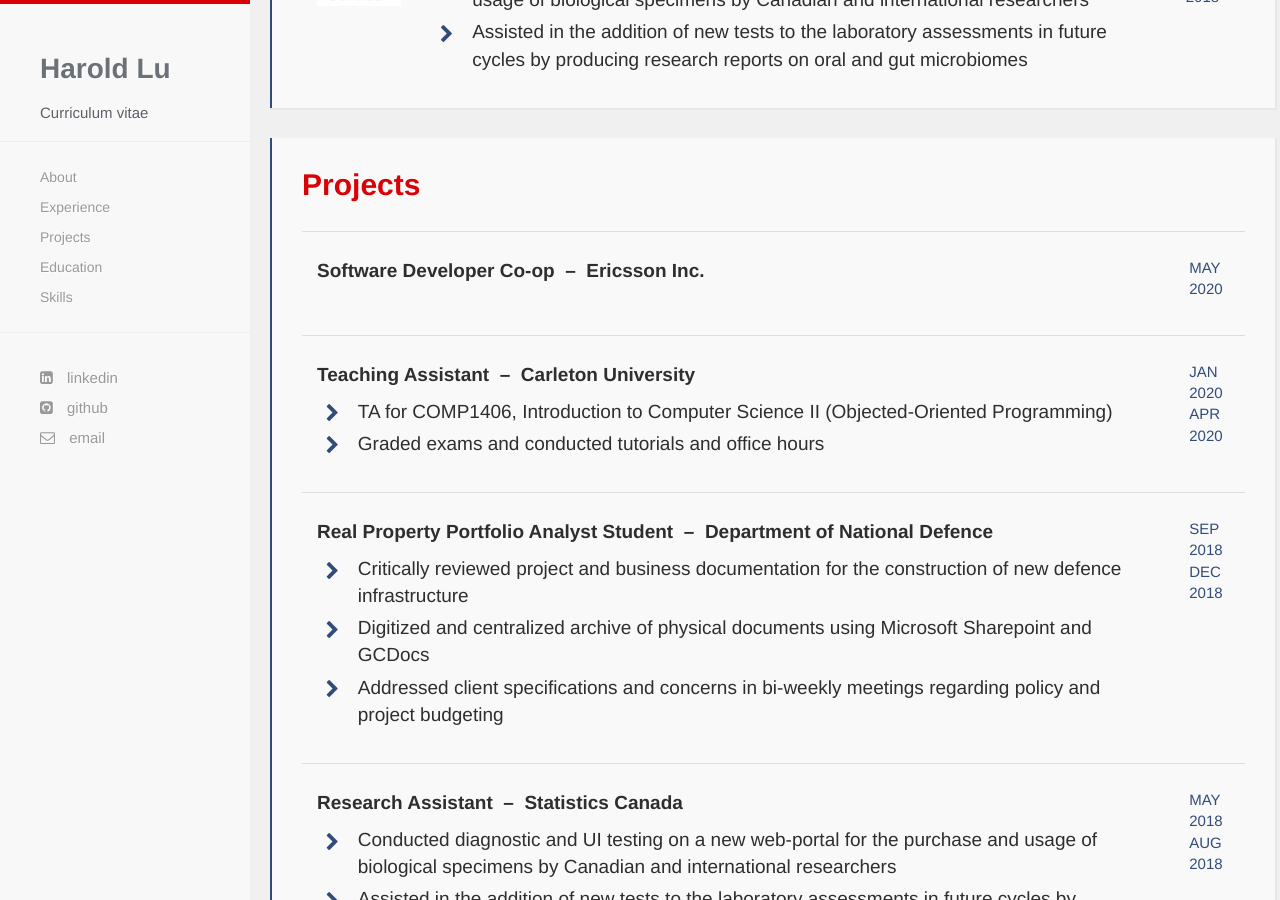
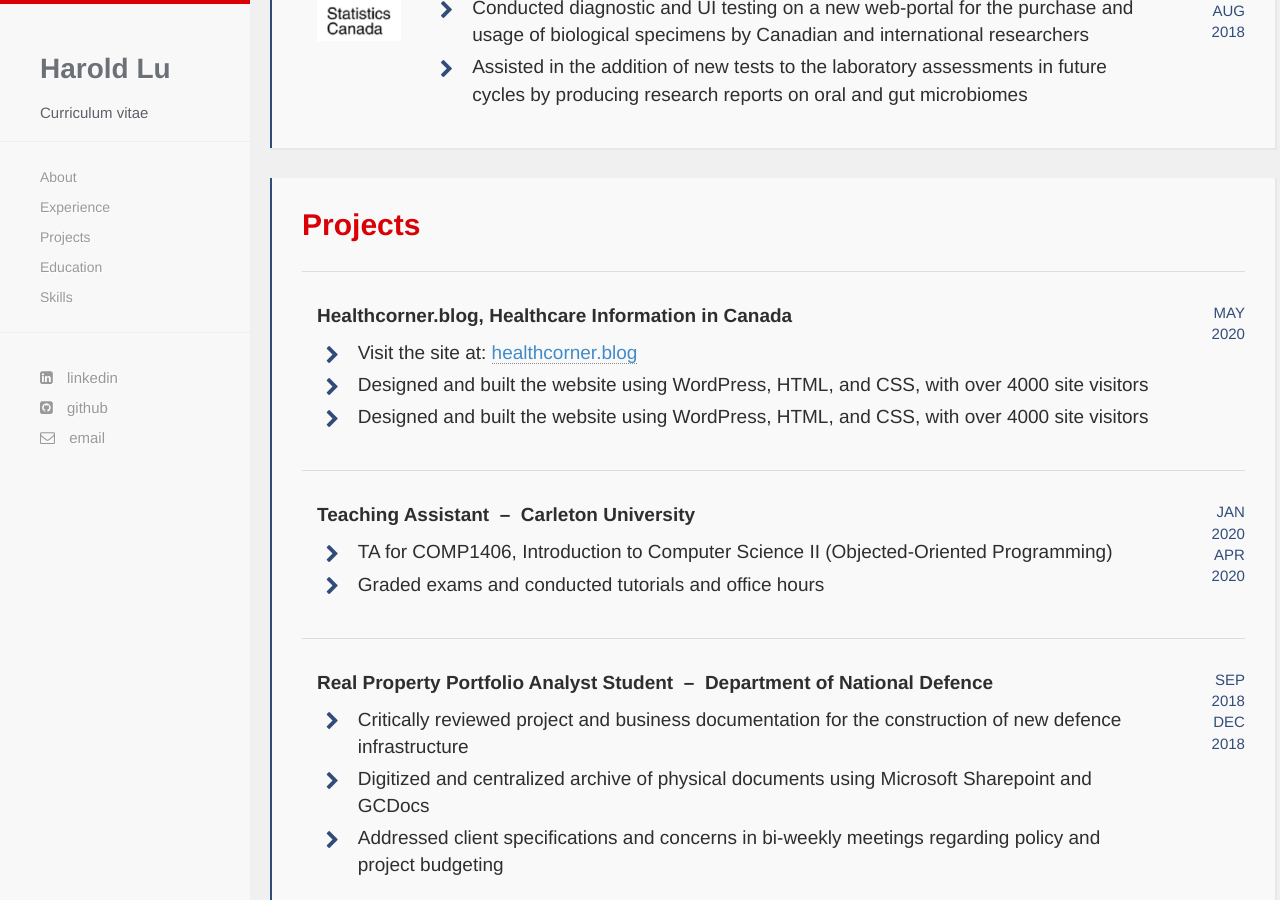
Before and after one commit to harold-lu/harold-lu.github.io, a Jekyll site: the page built from index.html, in a window 1280 px wide and 900 px high, scrolled down 1799 px. Built offline with Jekyll 4.4.1, drawn with Linux system fonts in a browser that asks for light colours; nearby versions of some CDN libraries; some web fonts are replaced.

Commit message:
Add projects

```diff
--- a/index.html
+++ b/index.html
@@ -26,10 +26,10 @@
       <table class="table table-condensed" style="width:100%">
         <tbody>
           <tr>
-            <td style="padding:25px 15px 25px 15px">
+            <td style="padding:30px 15px 30px 15px">
               <p><img src="{{ site.baseurl }}/images/ericsson.jpg" alt="Ericsson logo"></p>
             </td>
-            <td style="width:80%;padding:25px 15px 25px 15px">
+            <td style="width:80%;padding:30px 15px 30px 15px">
               <p style="color:#2e2e2e;font-size:19px;font-weight:600">Software Developer Co-op &nbsp;&ndash;&nbsp; Ericsson Inc.</p>
 <!--			  <ul  class="fa-ul" style="font-size:19px;font-weight:450;color:#2e2e2e;padding:0px">
 				<li style="padding-bottom:5px"><span class="fa-li"><i class="fa fa-chevron-right" style="padding-right:10px;color:#324C79"></i></span> </li>
@@ -37,30 +37,30 @@
 			  </ul>
 -->
 			</td>
-            <td style="padding:25px 0px 25px 0px">
-			  <p style="color:#324C79; font-size:15px;font-weight:500;padding:0px 0px 0px 15px">MAY 2020</p>
+            <td style="padding:30px 0px 30px 0px">
+			  <p style="color:#324C79; font-size:15px;font-weight:500;padding:0px 0px 0px 15px;text-align:right">MAY 2020</p>
 			</td>
           </tr>
           <tr>
-            <td style="padding:25px 15px 25px 15px">
+            <td style="padding:30px 15px 30px 15px">
               <p><img src="{{ site.baseurl }}/images/carleton.jpg" alt="Carleton University logo"></p>
             </td>
-            <td style="width:80%;padding:25px 15px 25px 15px">
+            <td style="width:80%;padding:30px 15px 30px 15px">
               <p style="color:#2e2e2e;font-size:19px;font-weight:600">Teaching Assistant &nbsp;&ndash;&nbsp; Carleton University</p>
 			  <ul  class="fa-ul" style="font-size:19px;font-weight:450;color:#2e2e2e;padding:0px">
 				<li style="padding-bottom:5px"><span class="fa-li"><i class="fa fa-chevron-right" style="padding-right:10px;color:#324C79"></i></span> TA for COMP1406, Introduction to Computer Science II (Objected-Oriented Programming)</li>
 				<li><span class="fa-li"><i class="fa fa-chevron-right" style="padding-right:10px;color:#324C79"></i></span> Graded exams and conducted tutorials and office hours</li>
 			  </ul>
 			</td>
-            <td style="padding:25px 0px 25px 0px">
-			  <p style="color:#324C79; font-size:15px;font-weight:500;padding:0px 0px 0px 15px">JAN 2020<br>APR 2020</p>
+            <td style="padding:30px 0px 30px 0px">
+			  <p style="color:#324C79; font-size:15px;font-weight:500;padding:0px 0px 0px 15px;text-align:right">JAN 2020<br>APR 2020</p>
 			</td>
           </tr>
           <tr>
-            <td style="padding:25px 15px 25px 15px">
+            <td style="padding:30px 15px 30px 15px">
               <p><img src="{{ site.baseurl }}/images/dnd.jpg" alt="DND logo"></p>
             </td>
-            <td style="width:80%;padding:25px 15px 25px 15px">
+            <td style="width:80%;padding:30px 15px 30px 15px">
               <p style="color:#2e2e2e;font-size:19px;font-weight:600">Real Property Portfolio Analyst Student &nbsp;&ndash;&nbsp; Department of National Defence</p>
 			  <ul  class="fa-ul" style="font-size:19px;font-weight:450;color:#2e2e2e;padding:0px">
 				<li style="padding-bottom:5px"><span class="fa-li"><i class="fa fa-chevron-right" style="padding-right:10px;color:#324C79"></i></span> Critically reviewed project and business documentation for the construction of new defence infrastructure</li>
@@ -68,23 +68,23 @@
 				<li><span class="fa-li"><i class="fa fa-chevron-right" style="padding-right:10px;color:#324C79"></i></span> Addressed client specifications and concerns in bi-weekly meetings regarding policy and project budgeting</li>
 			  </ul>
 			</td>
-            <td style="padding:25px 0px 25px 0px">
-			  <p style="color:#324C79; font-size:15px;font-weight:500;padding:0px 0px 0px 15px">SEP 2018<br>DEC 2018</p>
+            <td style="padding:30px 0px 30px 0px">
+			  <p style="color:#324C79; font-size:15px;font-weight:500;padding:0px 0px 0px 15px;text-align:right">SEP 2018<br>DEC 2018</p>
 			</td>
           </tr>
 		  <tr>
-            <td style="padding:25px 15px 25px 15px">
+            <td style="padding:30px 15px 30px 15px">
               <p><img src="{{ site.baseurl }}/images/stats.jpg" alt="Statistics Canada logo"></p>
             </td>
-            <td style="width:80%;padding:25px 15px 25px 15px">
+            <td style="width:80%;padding:30px 15px 30px 15px">
               <p style="color:#2e2e2e;font-size:19px;font-weight:600">Research Assistant &nbsp;&ndash;&nbsp; Statistics Canada</p>
 			  <ul  class="fa-ul" style="font-size:19px;font-weight:450;color:#2e2e2e;padding:0px">
 				<li style="padding-bottom:5px"><span class="fa-li"><i class="fa fa-chevron-right" style="padding-right:10px;color:#324C79"></i></span> Conducted diagnostic and UI testing on a new web-portal for the purchase and usage of biological specimens by Canadian and international researchers</li>
 				<li><span class="fa-li"><i class="fa fa-chevron-right" style="padding-right:10px;color:#324C79"></i></span> Assisted in the addition of new tests to the laboratory assessments in future cycles by producing research reports on oral and gut microbiomes</li>
 			  </ul>
 			</td>
-            <td style="padding:25px 0px 25px 0px">
-			  <p style="color:#324C79; font-size:15px;font-weight:500;padding:0px 0px 0px 15px">MAY 2018<br>AUG 2018</p>
+            <td style="padding:30px 0px 30px 0px">
+			  <p style="color:#324C79; font-size:15px;font-weight:500;padding:0px 0px 0px 15px;text-align:right">MAY 2018<br>AUG 2018</p>
 			</td>
           </tr>
         </tbody>
@@ -98,32 +98,32 @@
       <table class="table table-condensed" style="width:100%">
         <tbody>
           <tr>
-            <td style="width:92.5%;padding:25px 15px 25px 15px">
-              <p style="color:#2e2e2e;font-size:19px;font-weight:600">Software Developer Co-op &nbsp;&ndash;&nbsp; Ericsson Inc.</p>
-<!--			  <ul  class="fa-ul" style="font-size:19px;font-weight:450;color:#2e2e2e;padding:0px">
-				<li style="padding-bottom:5px"><span class="fa-li"><i class="fa fa-chevron-right" style="padding-right:10px;color:#324C79"></i></span> </li>
-				<li><span class="fa-li"><i class="fa fa-chevron-right" style="padding-right:10px;color:#324C79"></i></span> </li>
+            <td style="width:92.5%;padding:30px 15px 30px 15px">
+              <p style="color:#2e2e2e;font-size:19px;font-weight:600">Healthcorner.blog, Healthcare Information in Canada</p>
+			  <ul  class="fa-ul" style="font-size:19px;font-weight:450;color:#2e2e2e;padding:0px">
+				<li style="padding-bottom:5px"><span class="fa-li"><i class="fa fa-chevron-right" style="padding-right:10px;color:#324C79"></i></span> Visit the site at: <a href="http://healthcorner.blog/zh"/>healthcorner.blog</a></li>
+			    <li style="padding-bottom:5px"><span class="fa-li"><i class="fa fa-chevron-right" style="padding-right:10px;color:#324C79"></i></span> Designed and built the website using WordPress, HTML, and CSS, with over 4000 site visitors</li>
+				<li><span class="fa-li"><i class="fa fa-chevron-right" style="padding-right:10px;color:#324C79"></i></span> Designed and built the website using WordPress, HTML, and CSS, with over 4000 site visitors</li>
 			  </ul>
--->
 			</td>
-            <td style="padding:25px 0px 25px 0px">
-			  <p style="color:#324C79; font-size:15px;font-weight:500;padding:0px 0px 0px 15px">MAY 2020</p>
+            <td style="padding:30px 0px 30px 0px">
+			  <p style="color:#324C79; font-size:15px;font-weight:500;padding:0px 0px 0px 15px;text-align:right">MAY 2020</p>
 			</td>
           </tr>
           <tr>
-            <td style="width:92.5%;padding:25px 15px 25px 15px">
+            <td style="width:92.5%;padding:30px 15px 30px 15px">
               <p style="color:#2e2e2e;font-size:19px;font-weight:600">Teaching Assistant &nbsp;&ndash;&nbsp; Carleton University</p>
 			  <ul  class="fa-ul" style="font-size:19px;font-weight:450;color:#2e2e2e;padding:0px">
 				<li style="padding-bottom:5px"><span class="fa-li"><i class="fa fa-chevron-right" style="padding-right:10px;color:#324C79"></i></span> TA for COMP1406, Introduction to Computer Science II (Objected-Oriented Programming)</li>
 				<li><span class="fa-li"><i class="fa fa-chevron-right" style="padding-right:10px;color:#324C79"></i></span> Graded exams and conducted tutorials and office hours</li>
 			  </ul>
 			</td>
-            <td style="padding:25px 0px 25px 0px">
-			  <p style="color:#324C79; font-size:15px;font-weight:500;padding:0px 0px 0px 15px">JAN 2020<br>APR 2020</p>
+            <td style="padding:30px 0px 30px 0px">
+			  <p style="color:#324C79; font-size:15px;font-weight:500;padding:0px 0px 0px 15px;text-align:right">JAN 2020<br>APR 2020</p>
 			</td>
           </tr>
           <tr>
-            <td style="width:92.5%;padding:25px 15px 25px 15px">
+            <td style="width:92.5%;padding:30px 15px 30px 15px">
               <p style="color:#2e2e2e;font-size:19px;font-weight:600">Real Property Portfolio Analyst Student &nbsp;&ndash;&nbsp; Department of National Defence</p>
 			  <ul  class="fa-ul" style="font-size:19px;font-weight:450;color:#2e2e2e;padding:0px">
 				<li style="padding-bottom:5px"><span class="fa-li"><i class="fa fa-chevron-right" style="padding-right:10px;color:#324C79"></i></span> Critically reviewed project and business documentation for the construction of new defence infrastructure</li>
@@ -131,20 +131,20 @@
 				<li><span class="fa-li"><i class="fa fa-chevron-right" style="padding-right:10px;color:#324C79"></i></span> Addressed client specifications and concerns in bi-weekly meetings regarding policy and project budgeting</li>
 			  </ul>
 			</td>
-            <td style="padding:25px 0px 25px 0px">
-			  <p style="color:#324C79; font-size:15px;font-weight:500;padding:0px 0px 0px 15px">SEP 2018<br>DEC 2018</p>
+            <td style="padding:30px 0px 30px 0px">
+			  <p style="color:#324C79; font-size:15px;font-weight:500;padding:0px 0px 0px 15px;text-align:right">SEP 2018<br>DEC 2018</p>
 			</td>
           </tr>
 		  <tr>
-            <td style="width:92.5%;padding:25px 15px 25px 15px">
+            <td style="width:92.5%;padding:30px 15px 30px 15px">
               <p style="color:#2e2e2e;font-size:19px;font-weight:600">Research Assistant &nbsp;&ndash;&nbsp; Statistics Canada</p>
 			  <ul  class="fa-ul" style="font-size:19px;font-weight:450;color:#2e2e2e;padding:0px">
 				<li style="padding-bottom:5px"><span class="fa-li"><i class="fa fa-chevron-right" style="padding-right:10px;color:#324C79"></i></span> Conducted diagnostic and UI testing on a new web-portal for the purchase and usage of biological specimens by Canadian and international researchers</li>
 				<li><span class="fa-li"><i class="fa fa-chevron-right" style="padding-right:10px;color:#324C79"></i></span> Assisted in the addition of new tests to the laboratory assessments in future cycles by producing research reports on oral and gut microbiomes</li>
 			  </ul>
 			</td>
-            <td style="padding:25px 0px 25px 0px">
-			  <p style="color:#324C79; font-size:15px;font-weight:500;padding:0px 0px 0px 15px">MAY 2018<br>AUG 2018</p>
+            <td style="padding:30px 0px 30px 0px">
+			  <p style="color:#324C79; font-size:15px;font-weight:500;padding:0px 0px 0px 15px;text-align:right">MAY 2018<br>AUG 2018</p>
 			</td>
           </tr>
         </tbody>
```
